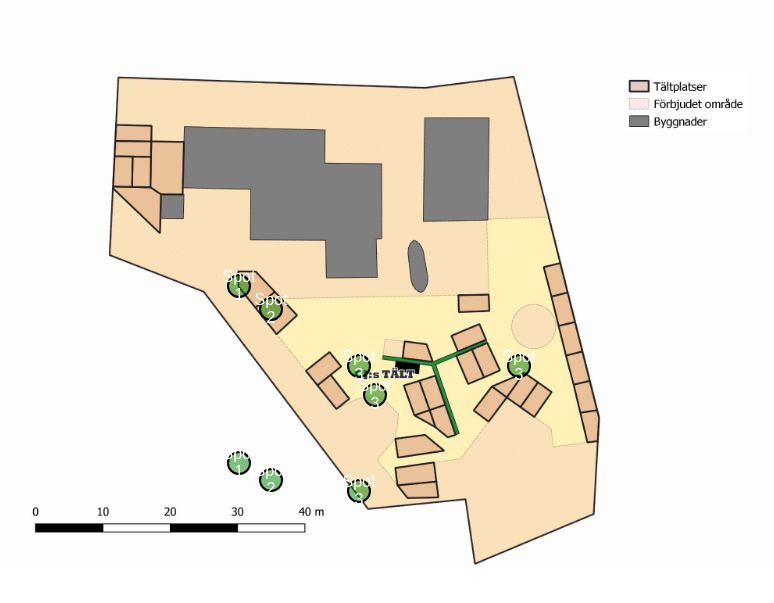
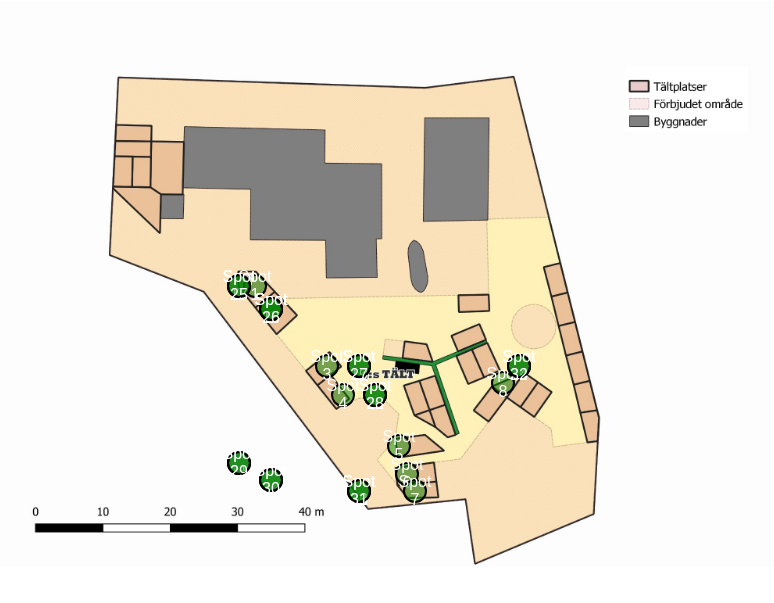
Before and after one commit to Completedquest/M2025, a plain HTML site: page index.html in a window 1280 px wide. Shown: the part 107-710 px from the top of the page, without its empty margins (253-1027 px from the left). Drawn offline with Linux system fonts and the light colour scheme.

Commit message:
Update index.html

```diff
--- a/index.html
+++ b/index.html
@@ -9,14 +9,41 @@
   <h1>Book a Spot on the Lawn</h1>
   <div id="lawn-container">
     <img src="lawn.JPG" alt="Lawn" id="lawn-image">
-    <div class="spot" id="spot-1" style="top: 48%; left: 30%;">Spot 1</div>
+    <div class="spot" id="spot-1" style="top: 48%; left: 32%;">Spot 1</div>
     <div class="spot" id="spot-2" style="top: 52%; left: 34%;">Spot 2</div>
-    <div class="spot" id="spot-3" style="top: 62%; left: 45%;">Spot 3</div>
-    <div class="spot" id="spot-4" style="top: 67%; left: 47%;">Spot 3</div>
-    <div class="spot" id="spot-5" style="top: 79%; left: 30%;">Spot 1</div>
-    <div class="spot" id="spot-6" style="top: 82%; left: 34%;">Spot 2</div>
-    <div class="spot" id="spot-7" style="top: 84%; left: 45%;">Spot 3</div>
-    <div class="spot" id="spot-8" style="top: 62%; left: 65%;">Spot 3</div>
+    <div class="spot" id="spot-3" style="top: 62%; left: 41%;">Spot 3</div>
+    <div class="spot" id="spot-4" style="top: 67%; left: 43%;">Spot 4</div>
+    <div class="spot" id="spot-5" style="top: 76%; left: 50%;">Spot 5</div>
+    <div class="spot" id="spot-6" style="top: 81%; left: 51%;">Spot 6</div>
+    <div class="spot" id="spot-7" style="top: 84%; left: 52%;">Spot 7</div>
+    <div class="spot" id="spot-8" style="top: 65%; left: 63%;">Spot 8</div>
+
+    <div class="spot" id="spot-9" style="top: 48%; left: 30%;">Spot 9</div>
+    <div class="spot" id="spot-10" style="top: 52%; left: 34%;">Spot 10</div>
+    <div class="spot" id="spot-11" style="top: 62%; left: 45%;">Spot 11</div>
+    <div class="spot" id="spot-12" style="top: 67%; left: 47%;">Spot 12</div>
+    <div class="spot" id="spot-13" style="top: 79%; left: 30%;">Spot 13</div>
+    <div class="spot" id="spot-14" style="top: 82%; left: 34%;">Spot 14</div>
+    <div class="spot" id="spot-15" style="top: 84%; left: 45%;">Spot 15</div>
+    <div class="spot" id="spot-16" style="top: 62%; left: 65%;">Spot 16</div>
+
+    <div class="spot" id="spot-17" style="top: 48%; left: 30%;">Spot 17</div>
+    <div class="spot" id="spot-18" style="top: 52%; left: 34%;">Spot 18</div>
+    <div class="spot" id="spot-19" style="top: 62%; left: 45%;">Spot 19</div>
+    <div class="spot" id="spot-20" style="top: 67%; left: 47%;">Spot 20</div>
+    <div class="spot" id="spot-21" style="top: 79%; left: 30%;">Spot 21</div>
+    <div class="spot" id="spot-22" style="top: 82%; left: 34%;">Spot 22</div>
+    <div class="spot" id="spot-23" style="top: 84%; left: 45%;">Spot 23</div>
+    <div class="spot" id="spot-24" style="top: 62%; left: 65%;">Spot 24</div>
+
+    <div class="spot" id="spot-25" style="top: 48%; left: 30%;">Spot 25</div>
+    <div class="spot" id="spot-26" style="top: 52%; left: 34%;">Spot 26</div>
+    <div class="spot" id="spot-27" style="top: 62%; left: 45%;">Spot 27</div>
+    <div class="spot" id="spot-28" style="top: 67%; left: 47%;">Spot 28</div>
+    <div class="spot" id="spot-29" style="top: 79%; left: 30%;">Spot 29</div>
+    <div class="spot" id="spot-30" style="top: 82%; left: 34%;">Spot 30</div>
+    <div class="spot" id="spot-31" style="top: 84%; left: 45%;">Spot 31</div>
+    <div class="spot" id="spot-32" style="top: 62%; left: 65%;">Spot 32</div>
   </div>
 
   <div id="form-modal" class="hidden">
```
